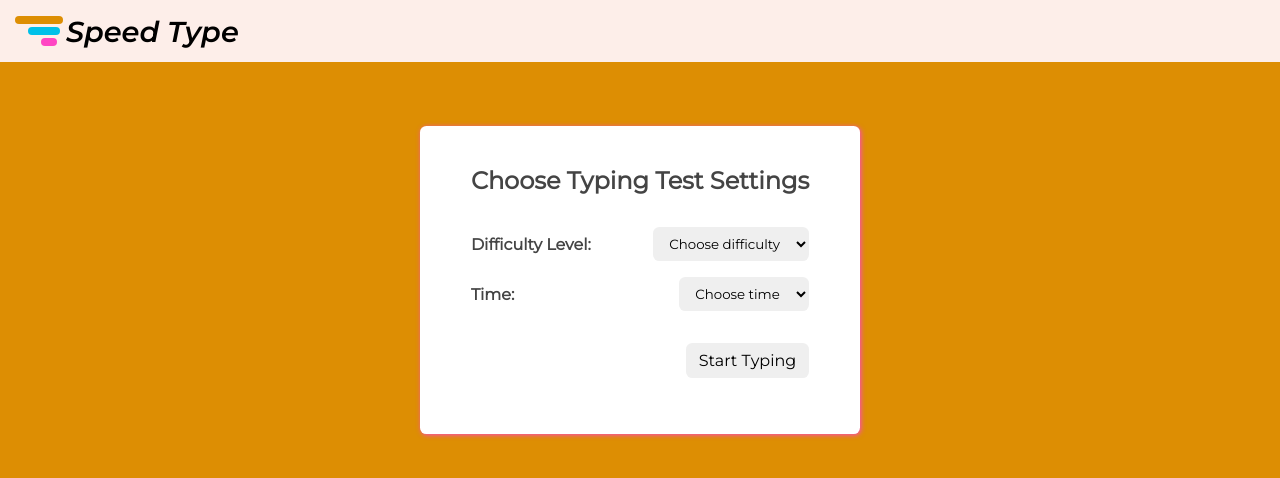
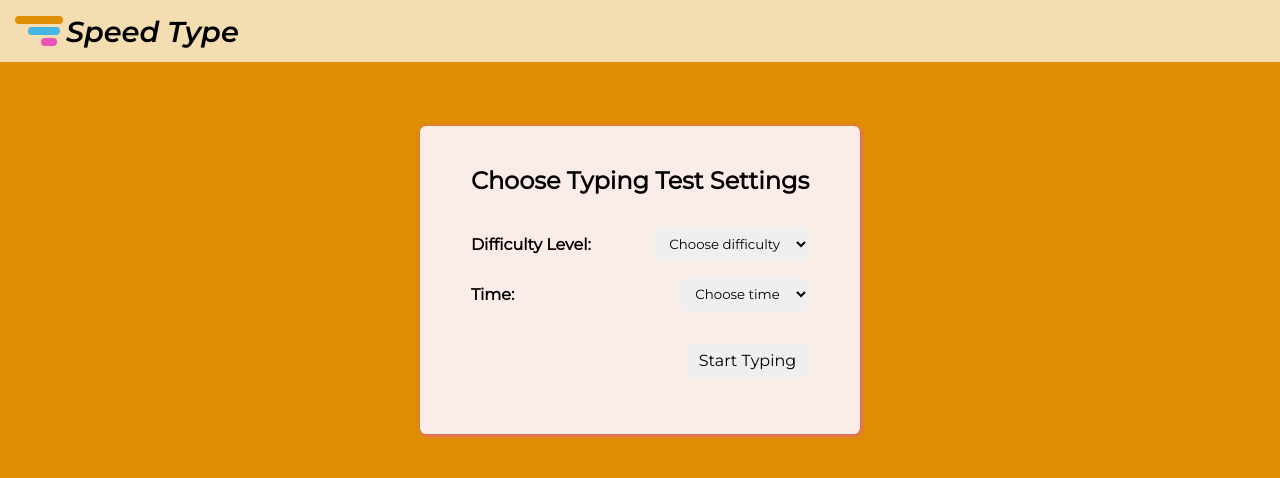
Before and after one commit to MikeyOnyedika/speed-type, a React (Create React App) app: page / in a window 1280 px wide. Shown: the top 478 px of the page. Built offline with nearby package versions, Linux system fonts and the light colour scheme.

Commit message:
refactored some colors and css variables

```diff
--- a/src/App.css
+++ b/src/App.css
@@ -1,37 +1,40 @@
 :root {
     /* color */
-    --light-clr: #FDEEE9;
-    --light-clr-dark: #82b9c5;
-    --white-clr: #FFFFFF;
-    --black-clr: #444444;
+    --light-clr: #FAECE6;
+    --black-clr: #000000;
     --primary-clr: #DD8E03;
-    --secondary-clr: #00C0E9;
-    --accent-clr: #FF45C3;
-    --red-clr: #9b2d2d;
-    --green-clr: #2b772b;
+    --primary-clr-30: #dd8e034d;
+    --secondary-clr: #45B5E2;
+    --accent-clr: #EB52B8;
+    --accent-clr-50: #EB52B880;
+    --secondary-clr-50: #45b5e280;
+
+
+    --correct-text-clr: var(--secondary-clr);
+    --current-text-highlight-clr: var(--primary-clr-30);
+    --incorrect-text-clr: var(--accent-clr);
+
 
     /* font */
     --font-family: 'Montserrat', sans-serif;
 
     /* font sizes at differnt screen sizes*/
-    --font-size-text-sm: 1.4rem;
-    --font-size-heading-sm: 1.8rem;
+    --font-size-text: 1.4rem;
+    --font-size-heading: 1.8rem;
     --font-size-reg: 1rem;
 
     /* spacing */
     --gap: 1rem;
-    --p1-sm: 1rem;
-    --p2-sm: var(--p1-sm);
+    --p1: 1rem;
 
-    --padding-block-sm: 0.5rem;
-    --padding-inline-sm: 0.8rem;
+    --padding-block: 0.5rem;
+    --padding-inline: 0.8rem;
 
-    --margin-block-sm: 1rem;
-    --margin-inline-sm: 1.3rem;
+    --margin-block: 1rem;
+    --margin-inline: 1.3rem;
 
     --border-radius: 0.4rem;
-
-    --outline-clr: var(--light-clr-dark);
+    --outline-clr: var(--secondary-clr-50);
 
     /* other */
     --score-size: 0.5rem;
@@ -39,7 +42,7 @@
 
 .h1 {
     font-weight: 600;
-    font-size: var(--font-size-heading-sm);
+    font-size: var(--font-size-heading);
 }
 
 p,
@@ -57,7 +60,7 @@ select {
 p,
 .btn,
 input {
-    font-size: var(--font-size-text-sm);
+    font-size: var(--font-size-text);
 }
 
 .btn {
@@ -67,14 +70,14 @@ input {
 
 .btn,
 select {
-    padding-inline: var(--padding-inline-sm);
-    padding-block: calc(var(--padding-block-sm));
+    padding-inline: var(--padding-inline);
+    padding-block: calc(var(--padding-block));
 }
 
 
 input:focus,
 .btn:hover {
-    outline-width: calc(var(--p1-sm) * 0.2);
+    outline-width: calc(var(--p1) * 0.2);
     outline-style: solid
 }
 
@@ -83,7 +86,7 @@ input:focus,
         font-size: 0.9rem;
     }
 
-    :root{
-        --padding-inline-sm: 0.6rem;
+    :root {
+        --padding-inline: 0.6rem;
     }
 }
--- a/src/TypingTestPage/components/TypingTestPanel/styles.css
+++ b/src/TypingTestPage/components/TypingTestPanel/styles.css
@@ -1,8 +1,8 @@
 .typing-text-panel {
     align-self: flex-start;
-    margin-top: var(--p1-sm);
+    margin-top: var(--p1);
     position: relative;
-    padding-inline: var(--padding-inline-sm);
+    padding-inline: var(--padding-inline);
     display: flex;
     flex-direction: column;
     gap: var(--gap);
@@ -12,9 +12,9 @@
 .text-display {
     line-height: 1.65;
     border-radius: var(--border-radius);
-    padding-inline: var(--padding-inline-sm);
-    padding-block: var(--padding-block-sm);
-    font-size: calc(var(--font-size-text-sm) * 1.3);
+    padding-inline: var(--padding-inline);
+    padding-block: var(--padding-block);
+    font-size: calc(var(--font-size-text) * 1.3);
     background-color: var(--light-clr);
     position: relative;
     overflow: hidden;
@@ -31,15 +31,15 @@
 }
 
 .words .highlight-current {
-    background-color: #888888;
+    background-color: var(--current-text-highlight-clr);
 }
 
 .words .highlight-wrong {
-    background-color: #DD0000;
+    background-color: var(--incorrect-text-clr);
 }
 
 .words .highlight-correct {
-    color: #00DD00;
+    color: var(--correct-text-clr);
 }
 
 .controls {
@@ -60,13 +60,13 @@
 
 #text-input,
 #time-remaining {
-    padding-inline: var(--padding-inline-sm);
+    padding-inline: var(--padding-inline);
 
-    padding-block: var(--padding-block-sm);
+    padding-block: var(--padding-block);
 }
 
 #text-input {
-    background-color: var(--white-clr);
+    background-color: var(--light-clr);
     width: 100%;
 }
 
@@ -83,7 +83,7 @@
 }
 
 #restart-btn:hover {
-    color: var(--light-clr);
+    color: var(--primary-clr-30);
     border-color: var(--secondary-clr);
 }
 
@@ -96,7 +96,7 @@
 
 @media screen and (max-width: 500px) {
     .words {
-        font-size: var(--font-size-text-sm);
+        font-size: var(--font-size-text);
         line-height: 1.2;
     }
 
--- a/src/TypingTestPage/components/TypingTestSettings/styles.css
+++ b/src/TypingTestPage/components/TypingTestSettings/styles.css
@@ -3,20 +3,19 @@
     display: flex;
     justify-content: center;
     align-items: center;
-    padding-block: var(--padding-block-sm);
+    padding-block: var(--padding-block);
     align-items: flex-start;
     width: 100%;
     align-self: flex-start;
     margin-top: 3rem;
-
 }
 
 .typing-test-settings {
     border-radius: var(--border-radius);
-    padding-block: var(--padding-block-sm);
-    background: var(--white-clr);
-    padding-inline: calc(var(--padding-inline-sm) * 4);
-    padding-block: calc(var(--padding-block-sm) * 5);
+    padding-block: var(--padding-block);
+    background-color: var(--light-clr);
+    padding-inline: calc(var(--padding-inline) * 4);
+    padding-block: calc(var(--padding-block) * 5);
     z-index: 4;
     display: flex;
     flex-direction: column;
@@ -49,23 +48,23 @@
 }
 
 #start-typing-btn {
-    margin-top: var(--p1-sm);
+    margin-top: var(--p1);
     font-size: var(--font-size-reg);
-    align-self: flex-end ;
+    align-self: flex-end;
 }
 
-#start-typing-btn:hover{
-    background-color: var(--light-clr);
+#start-typing-btn:hover {
+    background-color: var(--primary-clr-30);
     color: var(--secondary-clr);
 }
 
-.error-msg{
-    color: var(--red-clr);
+.error-msg {
+    color: var(--accent-clr);
     font-size: var(--font-size-reg);
 }
 
 @media screen and (max-width: 320px) {
-    .form-item{
+    .form-item {
         flex-direction: column;
         align-items: stretch;
     }
--- a/src/TypingTestPage/components/UserScore/index.js
+++ b/src/TypingTestPage/components/UserScore/index.js
@@ -18,9 +18,9 @@ const UserScore = ({ wpm, accuracy, words: [correctWords, wrongWords], letters:
     function chooseValueColor(value, minValue) {
         let color;
         if (value < minValue) {
-            color = "var(--red-clr)";
+            color = "var(--black-clr)";
         } else {
-            color = "var(--green-clr)";
+            color = "var(--black-clr)";
         }
         return color;
     }
@@ -34,8 +34,8 @@ const UserScore = ({ wpm, accuracy, words: [correctWords, wrongWords], letters:
                 </div>
 
                 <div className="sub-score score">
-                    <div className="score-value" ref={accuracyRef}>{accuracy + "%"}</div>
-                    <div className="score-title">Accuracy</div>
+                    <div className="score-value" ref={accuracyRef}>{accuracy}</div>
+                    <div className="score-title">Accuracy (%)</div>
                 </div>
 
             </div>
--- a/src/TypingTestPage/components/UserScore/styles.css
+++ b/src/TypingTestPage/components/UserScore/styles.css
@@ -2,11 +2,11 @@
     display: flex;
     flex-direction: column;
     align-items: center;
-    background: var(--white-clr);
+    background: var(--light-clr);
     align-self: center;
     border-radius: var(--border-radius);
-    padding-inline: calc(var(--padding-inline-sm) * 3);
-    padding-block: calc(var(--padding-block-sm) * 5);
+    padding-inline: calc(var(--padding-inline) * 3);
+    padding-block: calc(var(--padding-block) * 5);
     gap: calc(var(--gap) * 3);
     box-shadow: 1px 1px 5px var(--primary-clr);
 }
@@ -29,8 +29,21 @@
     --score-size: 2rem;
 }
 
+.main-score>.score-value {
+    background-color: var(--secondary-clr-50);
+}
+
 .sub-score {
     --score-size: 1.5rem;
+}
+
+.sub-score>.score-value {
+    background-color: var(--accent-clr-50);
+}
+
+.score-value,
+.score-title {
+    color: var(--black-clr);
 }
 
 .score-value {
@@ -40,9 +53,9 @@
     width: 4em;
     height: 4em;
     border-radius: 50%;
-    padding-inline: var(--padding-inline-sm);
-    padding-block: var(--padding-block-sm);
-    background-color: var(--light-clr);
+    padding-inline: var(--padding-inline);
+    padding-block: var(--padding-block);
+    background-color: var(--primary-clr-30);
     box-shadow: 1px 1px 5px var(--primary-clr);
 }
 
@@ -71,9 +84,9 @@
 }
 
 .correct {
-    color: var(--green-clr);
+    color: var(--black-clr);
 }
 
 .wrong {
-    color: var(--red-clr);
+    color: var(--accent-clr);
 }
--- a/src/sharedComponents/Header/styles.css
+++ b/src/sharedComponents/Header/styles.css
@@ -1,7 +1,7 @@
 header {
-    background-color: var(--light-clr);
-    padding-inline: var(--padding-inline-sm);
-    padding-block: var(--padding-block-sm);
+    background-color: var(--primary-clr-30);
+    padding-inline: var(--padding-inline);
+    padding-block: var(--padding-block);
 }
 
 .logo-container {
@@ -18,28 +18,28 @@ header {
     align-items: flex-end;
     flex-direction: column;
     gap: calc(var(--gap) * 0.2);
-    padding-inline: calc(var(--padding-inline-sm) * 0.2);
-    padding-block: var(--padding-block-sm);
+    padding-inline: calc(var(--padding-inline) * 0.2);
+    padding-block: var(--padding-block);
 }
 
 .fast-top {
-    width: calc(var(--p1-sm) * 3);
+    width: calc(var(--p1) * 3);
     background-color: var(--primary-clr);
 }
 
 .fast-mid {
-    width: calc(var(--p1-sm) * 2);
+    width: calc(var(--p1) * 2);
     background-color: var(--secondary-clr);
-    margin-right: calc(var(--p1-sm) * 0.2);
+    margin-right: calc(var(--p1) * 0.2);
 }
 
 .fast-bot {
-    width: calc(var(--p1-sm) * 1);
+    width: calc(var(--p1) * 1);
     background-color: var(--accent-clr);
-    margin-right: calc(var(--p1-sm) * 0.4);
+    margin-right: calc(var(--p1) * 0.4);
 }
 
 .part {
     border-radius: 5px;
-    height: calc(var(--p1-sm) * 0.5);
+    height: calc(var(--p1) * 0.5);
 }
--- a/src/sharedComponents/Main/styles.css
+++ b/src/sharedComponents/Main/styles.css
@@ -1,6 +1,6 @@
 main {
-    padding-inline: var(--padding-inline-sm);
-    padding-block: var(--padding-block-sm);
+    padding-inline: var(--padding-inline);
+    padding-block: var(--padding-block);
     background-color: var(--primary-clr);
     display: flex;
     justify-content: center;
```
